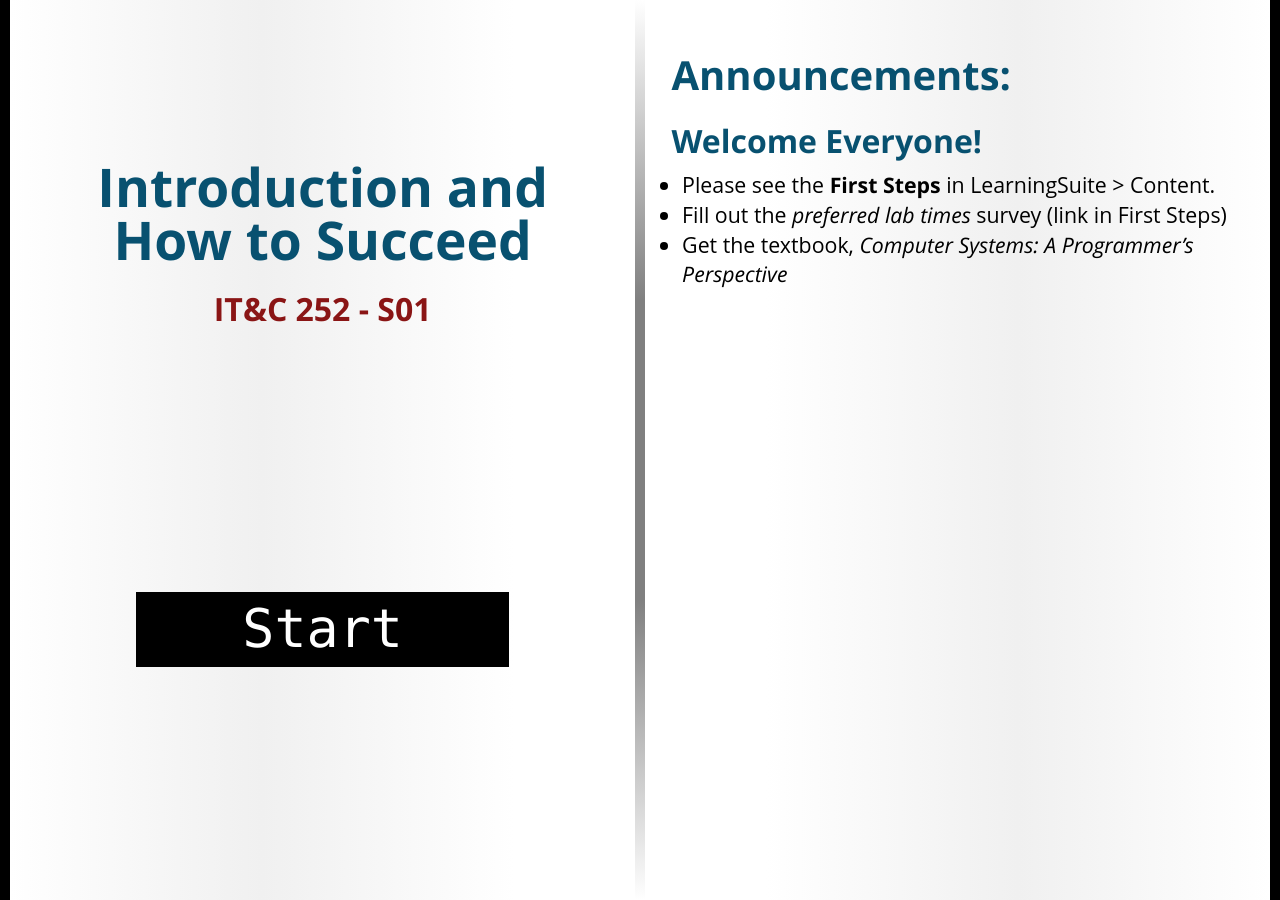
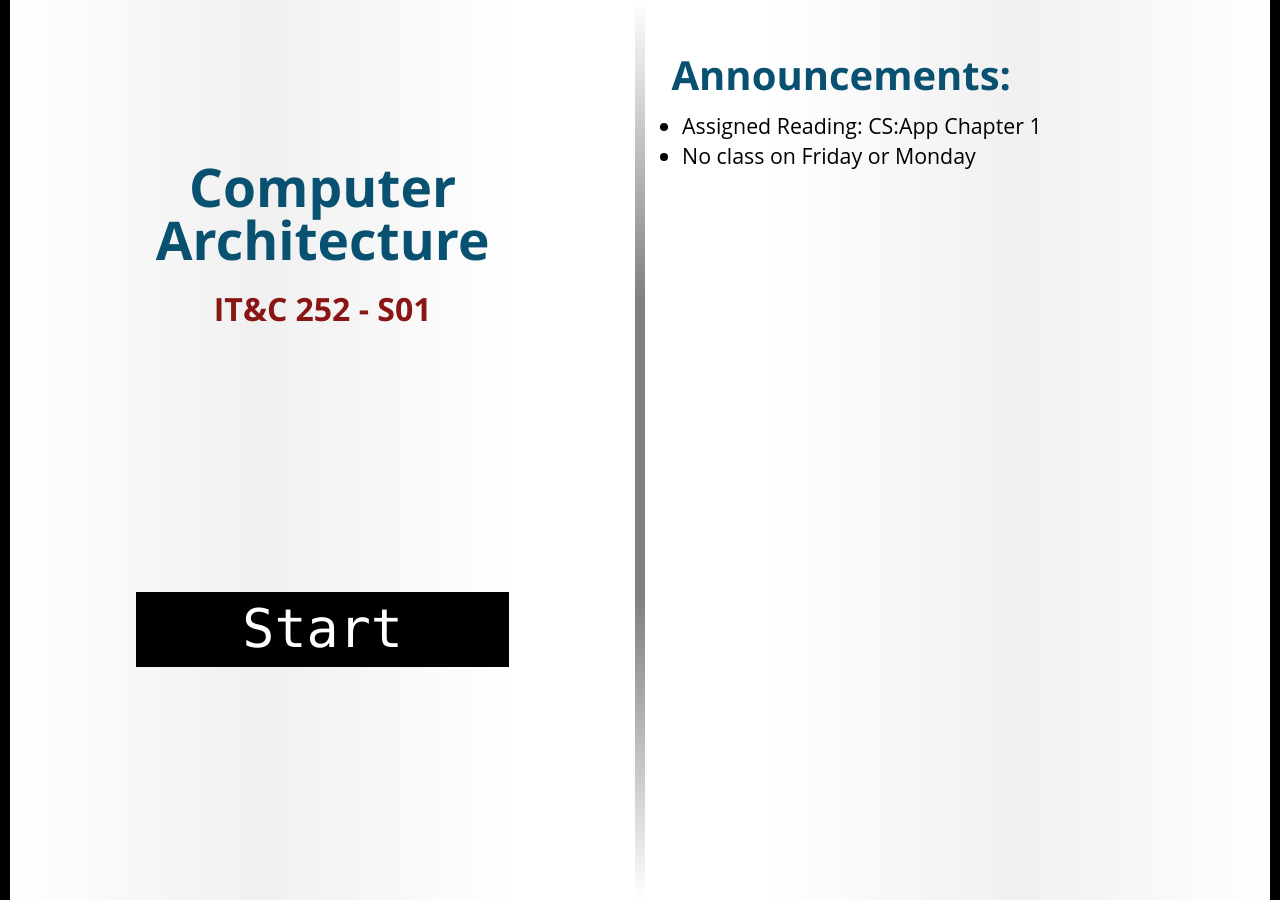
Before and after one commit to bredd/byu-itc-252.github.io, a Jekyll site: the page built from _welcome/S01.md, in a window 1280 px wide. Built offline with Jekyll 4.4.1, drawn with Linux system fonts in a browser that asks for light colours; some web fonts are replaced.

Commit message:
Welcome S01

```diff
--- a/_welcome/S01.md
+++ b/_welcome/S01.md
@@ -1,10 +1,7 @@
 ---
-title: Introduction and How to Succeed
+title: Computer Architecture
 session: S01
 ---
 
-## Welcome Everyone!
-
-* Please see the **First Steps** in LearningSuite > Content.
-* Fill out the *preferred lab times* survey (link in First Steps)
-* Get the textbook, *Computer Systems: A Programmer's Perspective*
+* Assigned Reading: CS:App Chapter 1
+* No class on Friday or Monday
```
Also changed, not shown: _welcome/S00.md (+12 -0 lines), _welcome/S01 copy.md (deleted, +0 -12 lines).
